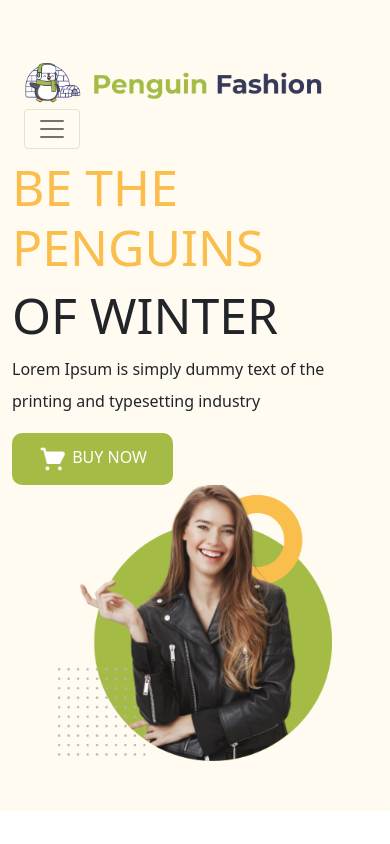
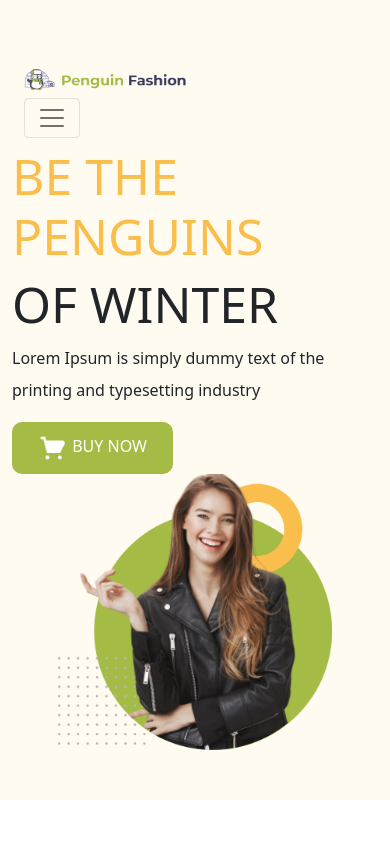
Before and after one commit to programmerhasan01/responsive-ecommerce-site, a plain HTML site: page index.html in a window 390 px wide. Shown: the top 844 px of the page. Drawn offline with nearby package versions, Linux system fonts and the light colour scheme.

Commit message:
adjusting responsive logo

```diff
--- a/index.html
+++ b/index.html
@@ -15,7 +15,7 @@
         <nav class="navbar navbar-expand-lg navbar-light nav-bg">
           <div class="container-fluid">
             <a class="navbar-brand" href="#">
-              <img class="img-fluid logo" src="images/logo/logo.png" alt="">
+              <img class="img-fluid w-50" src="images/logo/logo.png" alt="">
             </a>
             <button class="navbar-toggler" type="button" data-bs-toggle="collapse" data-bs-target="#navbarSupportedContent" aria-controls="navbarSupportedContent" aria-expanded="false" aria-label="Toggle navigation">
               <span class="navbar-toggler-icon"></span>
```
